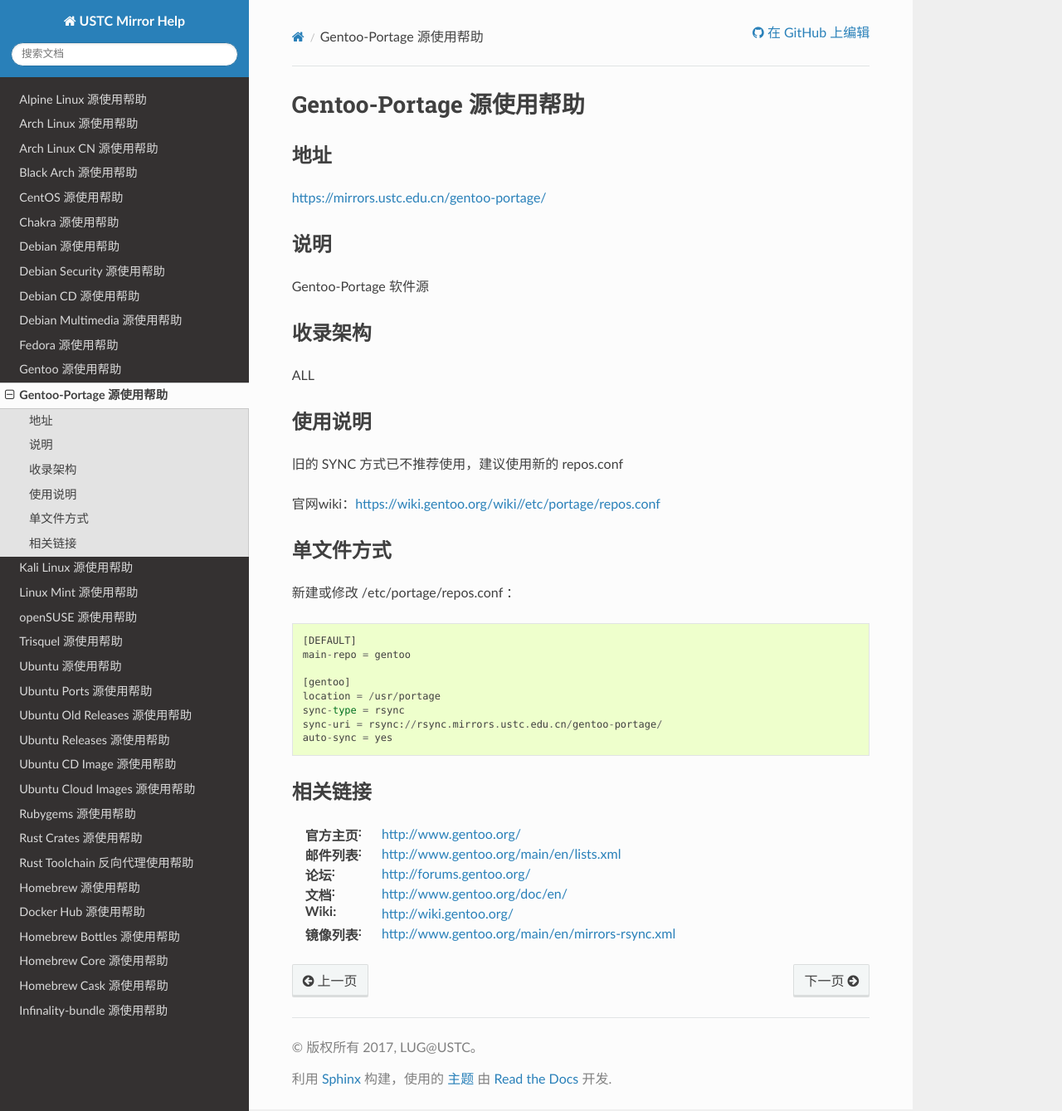
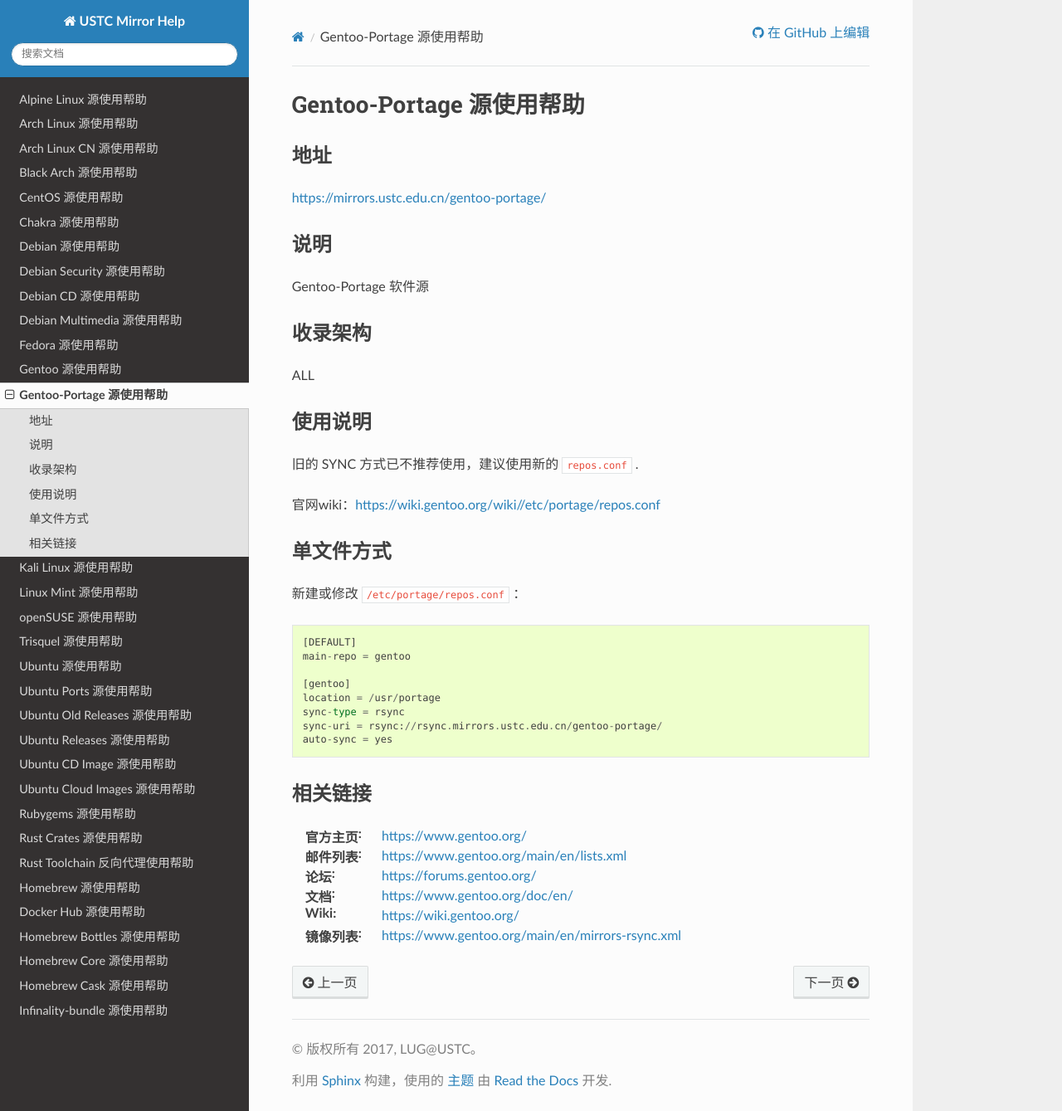
Before and after one commit to ustclug/mirrorhelp, a Sphinx documentation site: the page built from source/gentoo-portage.rst, in a window 1280 px wide and 1339 px high. Shown: the whole window at 83% size. Built offline with Sphinx 7.4.7 and the Read the Docs theme 2.0.0, drawn with Linux system fonts in a browser that asks for light colours; pages that are not in the unit, such as notebooks, are missing from menus; some of the changed lines change nothing that is shown.

Commit message:
Update gentoo-portage.rst

```diff
--- a/source/gentoo-portage.rst
+++ b/source/gentoo-portage.rst
@@ -20,14 +20,14 @@
 使用说明
 ========
 
-旧的 SYNC 方式已不推荐使用，建议使用新的 repos.conf
+旧的 SYNC 方式已不推荐使用，建议使用新的 :file:`repos.conf` .
 
 官网wiki：https://wiki.gentoo.org/wiki//etc/portage/repos.conf
 
 单文件方式
 ========
 
-新建或修改 /etc/portage/repos.conf ：
+新建或修改 :file:`/etc/portage/repos.conf` ：
 
 ::
 
@@ -43,9 +43,9 @@
 相关链接
 ========
 
-:官方主页: http://www.gentoo.org/
-:邮件列表: http://www.gentoo.org/main/en/lists.xml
-:论坛: http://forums.gentoo.org/
-:文档: http://www.gentoo.org/doc/en/
-:Wiki: http://wiki.gentoo.org/
-:镜像列表: http://www.gentoo.org/main/en/mirrors-rsync.xml
+:官方主页: https://www.gentoo.org/
+:邮件列表: https://www.gentoo.org/main/en/lists.xml
+:论坛: https://forums.gentoo.org/
+:文档: https://www.gentoo.org/doc/en/
+:Wiki: https://wiki.gentoo.org/
+:镜像列表: https://www.gentoo.org/main/en/mirrors-rsync.xml
```
